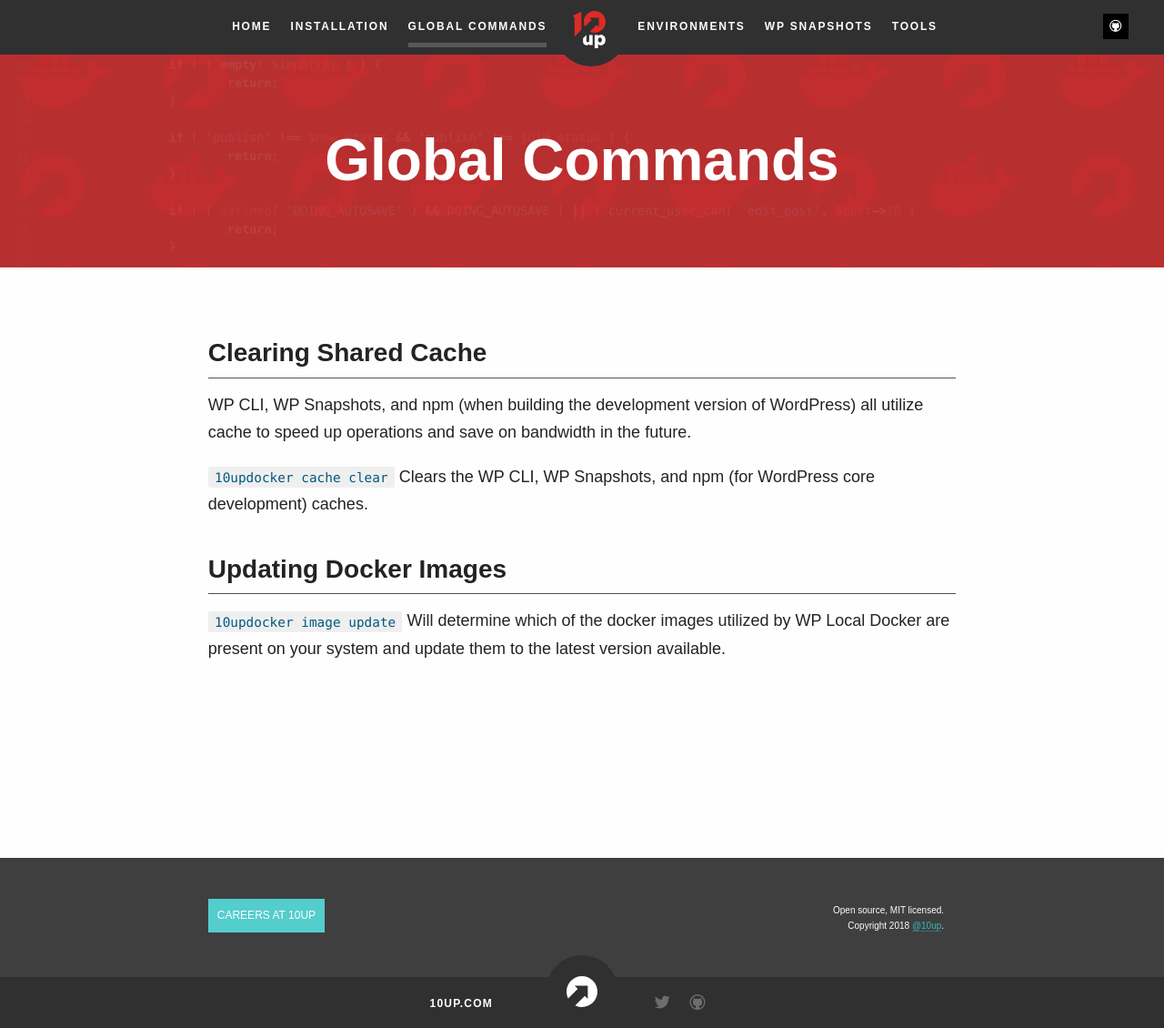
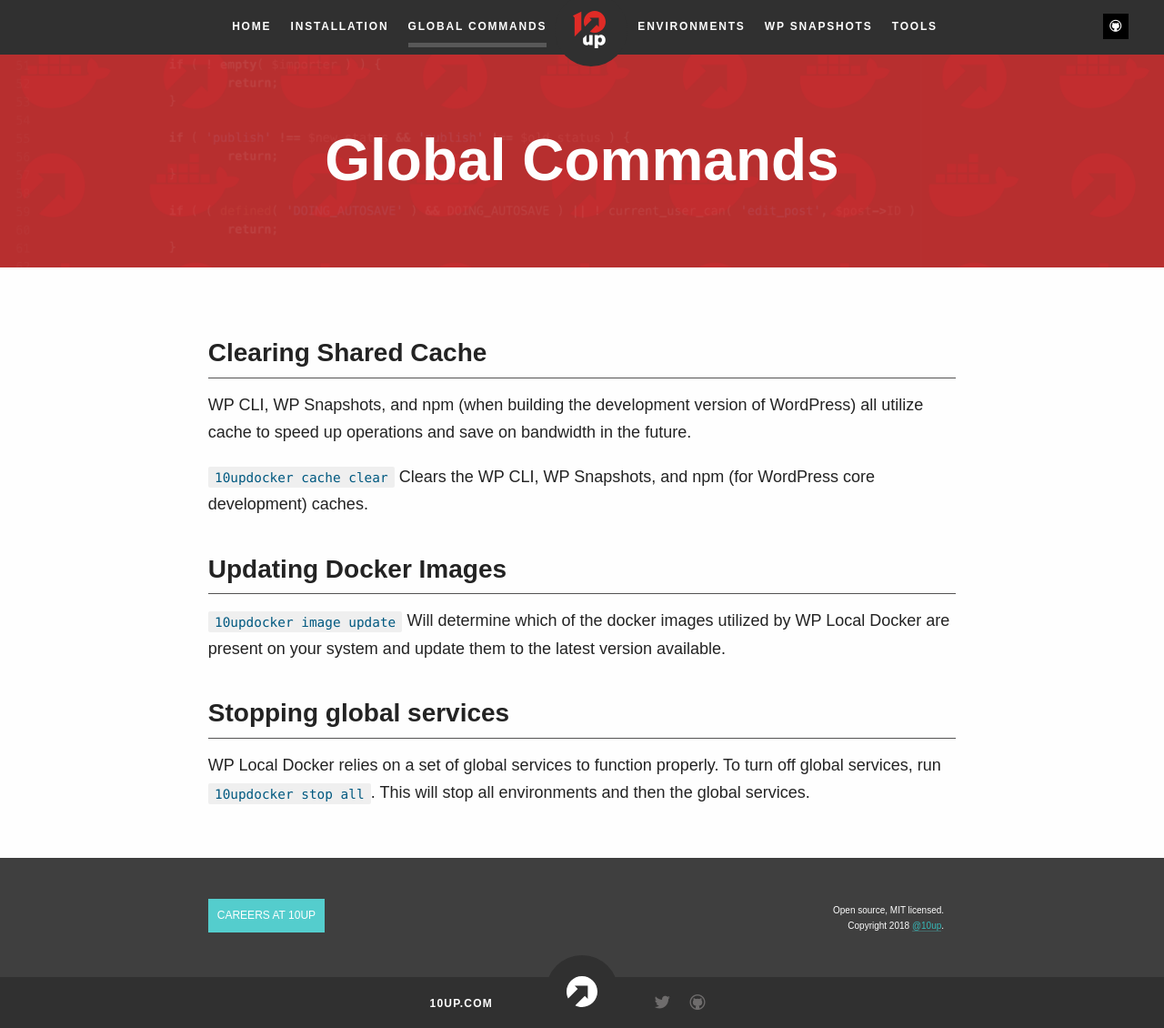
Before and after one commit to 10up/wp-local-docker-docs, a Jekyll site: the page built from global-commands.md, in a window 1280 px wide and 1130 px high. Shown: the whole window at 91% size. Built offline with Jekyll 4.4.1, drawn with Linux system fonts in a browser that asks for light colours; some web fonts are replaced.

Commit message:
Add note about turning off global services on the global commands page

```diff
--- a/_includes/markdown/GlobalCommands.md
+++ b/_includes/markdown/GlobalCommands.md
@@ -7,3 +7,7 @@ operations and save on bandwidth in the future.
 ## Updating Docker Images
 `10updocker image update` Will determine which of the docker images utilized by WP Local Docker are present on your
 system and update them to the latest version available.
+
+## Stopping global services
+WP Local Docker relies on a set of global services to function properly. To turn off global services, run
+`10updocker stop all`. This will stop all environments and then the global services.
```
